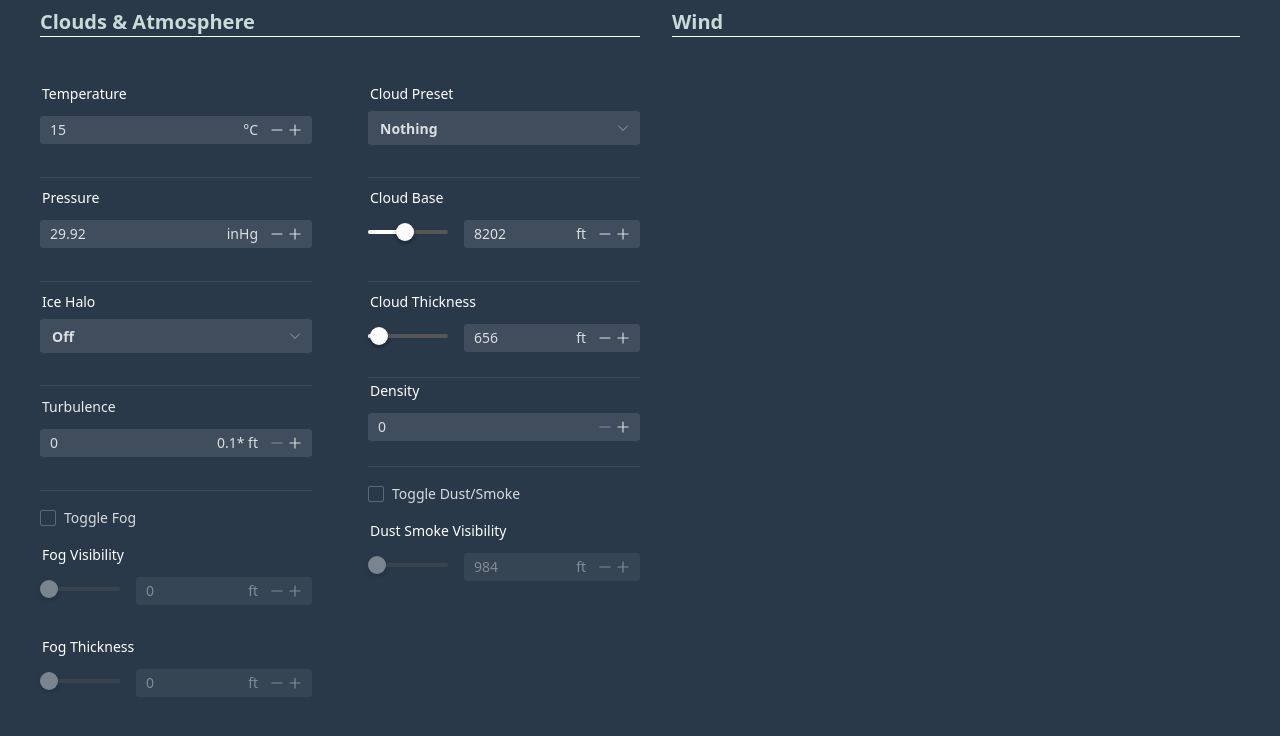
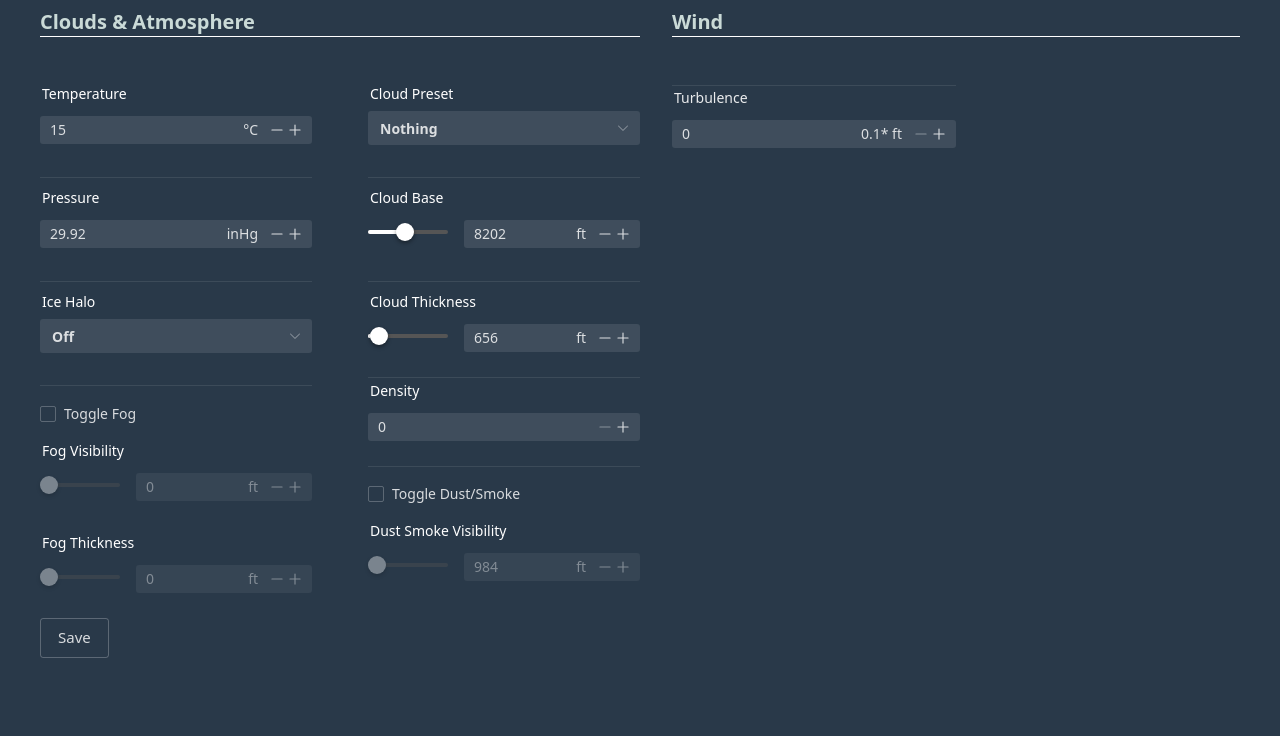
Before and after one commit to EMcNugget/WeatherEditor, a Vue app: page / in a window 1280 px wide. Shown: the top 736 px of the page. Built offline with nearby package versions, Linux system fonts and the light colour scheme.

Commit message:
Added save button with emit event of 'save'

```diff
--- a/src/App.vue
+++ b/src/App.vue
@@ -19,6 +19,9 @@
         <WindConditions />
       </div>
     </div>
+    <n-button size="large" @click="$emit('save')" class="mb-4 ml-10"
+      >Save</n-button
+    >
   </n-config-provider>
 </template>
 
@@ -26,15 +29,16 @@
 import AtmosphereClouds from './components/AtmosphereClouds.vue'
 import WindConditions from './components/WindConditions.vue'
 import type { GlobalTheme, GlobalThemeOverrides } from 'naive-ui'
+import { NConfigProvider, NButton } from 'naive-ui'
 import { useThemeStore } from './stores/state'
 import { ref } from 'vue'
-import { NConfigProvider } from 'naive-ui'
 
 export default {
   components: {
     AtmosphereClouds,
     WindConditions,
-    NConfigProvider
+    NConfigProvider,
+    NButton
   },
   setup() {
     const themeStore = useThemeStore()
--- a/src/components/AtmosphereClouds.vue
+++ b/src/components/AtmosphereClouds.vue
@@ -45,20 +45,6 @@
           />
         </n-form-item>
       </div>
-      <n-divider class="divider" />
-      <n-form-item label="Turbulence">
-        <n-input-number
-          id="turbulence-input"
-          class="w-full min-w-24"
-          v-model:value="turbulence"
-          size="small"
-          :step="3"
-          :min="0"
-          :max="197"
-        >
-          <template #suffix> 0.1* ft</template>
-        </n-input-number>
-      </n-form-item>
       <n-divider class="divider" />
       <n-checkbox v-model:checked="isFogEnabled">Toggle Fog</n-checkbox>
       <SliderComponent
@@ -164,7 +150,6 @@ export default {
       fog_disabled: ref(false),
       temp: ref(15),
       pressure: ref(mmHgToinHG(760)),
-      turbulence: ref(0),
       halo_main_value: ref('o1'),
       density: ref(0),
       halo_preset_value: ref('p1'),
--- a/src/components/WindConditions.vue
+++ b/src/components/WindConditions.vue
@@ -1,9 +1,38 @@
-<script setup lang="ts"></script>
-
 <template>
-  <div></div>
+  <div>
+    <n-divider class="divider w-1/2" />
+    <n-form-item label="Turbulence">
+      <n-input-number
+        id="turbulence-input"
+        class="w-1/2 min-w-24"
+        v-model:value="turbulence"
+        size="small"
+        :step="3"
+        :min="0"
+        :max="197"
+      >
+        <template #suffix> 0.1* ft</template>
+      </n-input-number>
+    </n-form-item>
+  </div>
 </template>
 
-<script></script>
+<script lang="ts">
+import { NFormItem, NInputNumber, NDivider } from 'naive-ui'
+import { ref } from 'vue'
+
+export default {
+  components: {
+    NFormItem,
+    NInputNumber,
+    NDivider
+  },
+  setup() {
+    return {
+      turbulence: ref(0)
+    }
+  }
+}
+</script>
 
 <style scoped></style>
```
